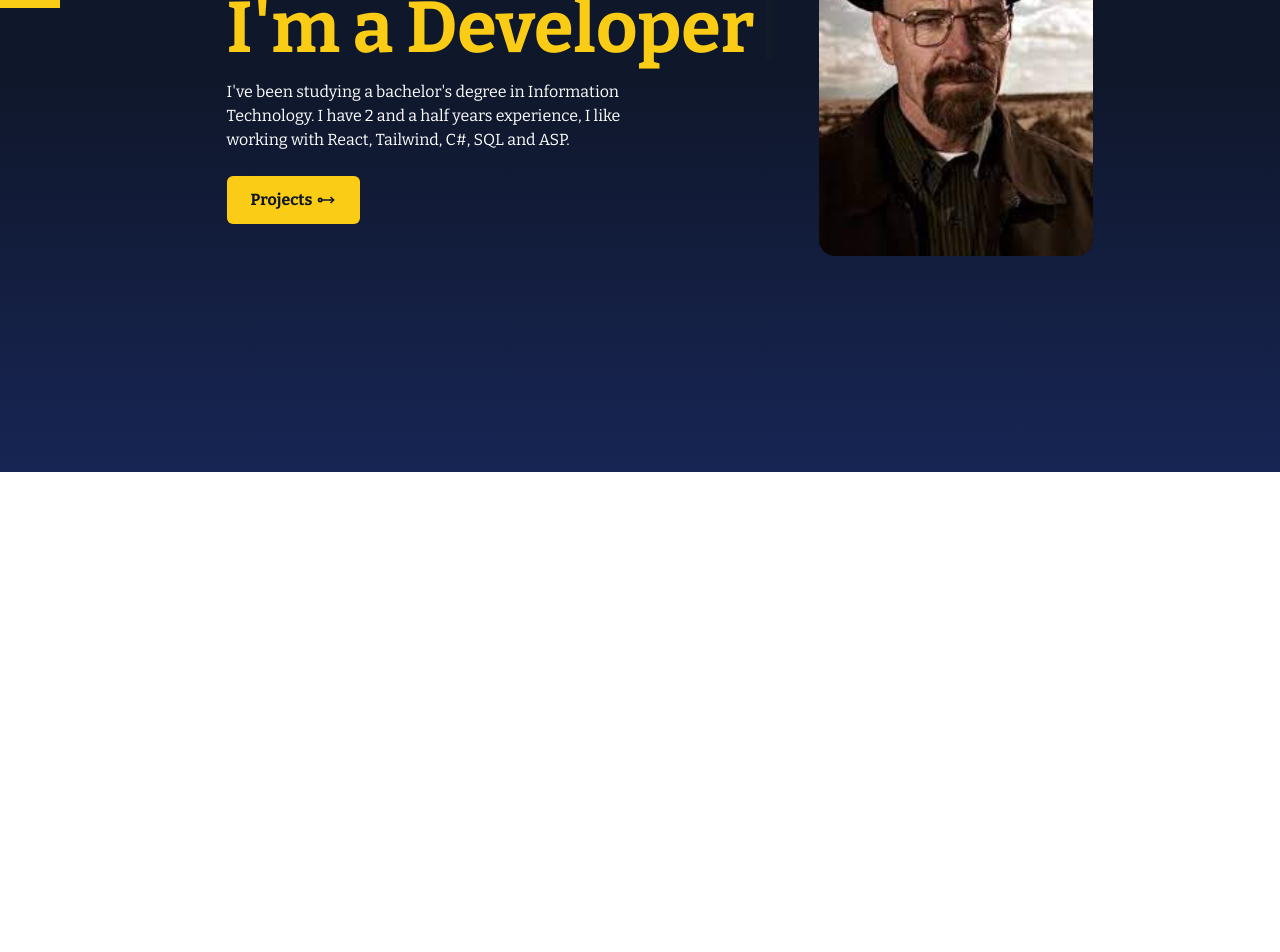
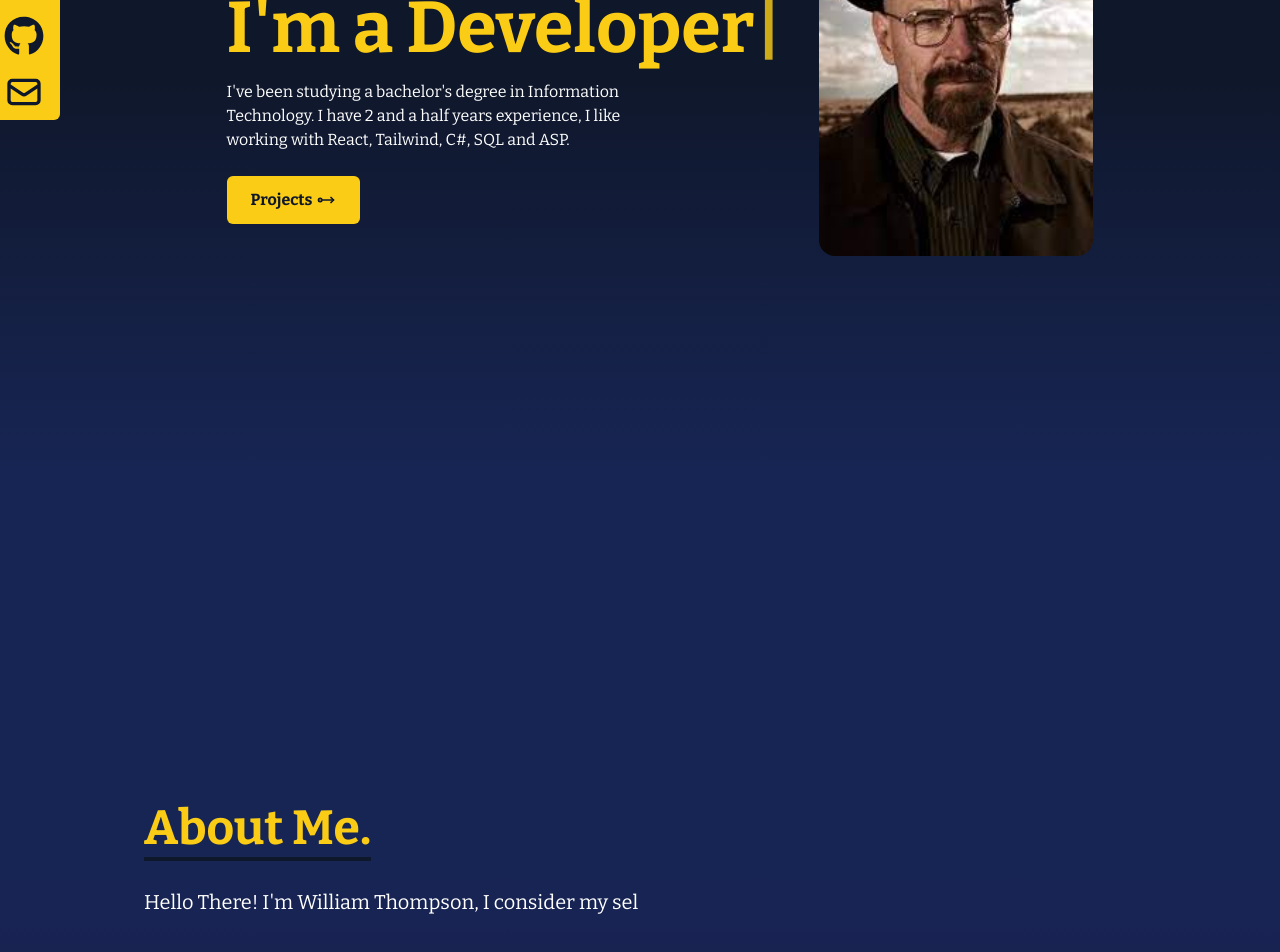
Before and after one commit to WilliamThompa/FinishedPortfolio, a React (Vite) app in the folder v2-portfolio/: page / in a window 1280 px wide. Shown: the part 328-1280 px from the top of the page. Before the commit the page ends 800 px from the top, so only its background shows below. Built offline with nearby package versions, Linux system fonts and the light colour scheme.

Commit message:
Added Contact Links working on about me

```diff
--- a/v2-portfolio/src/App.jsx
+++ b/v2-portfolio/src/App.jsx
@@ -1,12 +1,14 @@
 import Home from "./components/Home"
 import Navbar from "./components/Navbar"
 import ContactLinks from "./components/ContactLinks"
+import About from "./components/About"
 
 function App() {
   return (
     <div>
       <Navbar />
       <Home />
+      <About />
 
       <ContactLinks />
     </div>
--- /dev/null
+++ b/v2-portfolio/src/components/About.jsx
@@ -0,0 +1,25 @@
+import React from 'react'
+
+function About() {
+  return (
+    <div name="about" className='w-full h-screen bg-gradient-to-b from-blue-950 via-blue-950 to-indigo-950 text-white'>
+        <div className='max-w-screen-lg p-4 mx-auto flex flex-col justify-center w-full h-full'>
+            <div className=' pb-4'>
+                <p className='text-5xl font-bold inline border-b-4 border-slate-900 text-yellow-400'>About Me.</p>
+            </div>
+
+            <p className='text-xl mt-5'>
+                Hello There! I'm William Thompson, I consider my sel
+            </p>
+
+            <br/>
+
+            <p className='text-xl'>
+
+            </p>
+        </div>
+    </div>
+  )
+}
+
+export default About
--- a/v2-portfolio/src/components/ContactLinks.jsx
+++ b/v2-portfolio/src/components/ContactLinks.jsx
@@ -3,12 +3,46 @@ import {FaGithub, FaLinkedin} from 'react-icons/fa'
 import {HiOutlineMail} from 'react-icons/hi'
 
 function ContactLinks() {
+  const links = [
+    {
+    id: 1,
+    child: (
+      <>
+        LinkedIn <FaLinkedin size={40}/>
+      </>
+    ),
+    href: 'https://linkedin.com',
+    style: 'rounded-tr-md'
+    },
+    {
+      id: 2,
+      child: (
+        <>
+          GitHub <FaGithub size={40}/>
+        </>
+      ),
+      href: 'https://github.com/WilliamThompa',
+    },
+    {
+      id: 3,
+      child: (
+        <>
+          Email Me <HiOutlineMail size={40}/>
+        </>
+      ),
+      href: 'mailto:williamthompa@gmail.com',
+      style: 'rounded-br-md'
+    }
+  ]
+
   return (
-    <div className='flex flex-col top-[35%] left-0 fixed'>
+    <div className='hidden lg:flex flex-col top-[35%] left-0 fixed'>
         <ul>
-            <li className='flex justify-between items-center w-40 h-14 px-4 bg-yellow-400 ml-[-100px]'>
-                <a href='' className='flex justify-between items-center w-full text-slate-900 text-lg font-bold'>LinkedIn <FaLinkedin size={40}/> </a>
+          {links.map(({id, child, href, style}) => (
+            <li key={id} className={'flex justify-between items-center w-40 h-14 px-4 bg-yellow-400 ml-[-100px] hover:ml-[-10px] hover:rounded-md duration-300 ' + style}>
+              <a href={href} className='flex justify-between items-center w-full text-slate-900 text-lg font-bold' target='_blank' rel='noreferrer'>{child} </a>
             </li>
+          ))}
         </ul>
     </div>
   )
--- a/v2-portfolio/src/components/Navbar.jsx
+++ b/v2-portfolio/src/components/Navbar.jsx
@@ -14,7 +14,7 @@ function Navbar() { //Navbar sits in an array
     ]
 
     return(
-    <div className='flex justify-between items-center w-full h-20 px-4 text-yellow-400 fixed bg-slate-900'>
+    <div className='flex justify-between items-center w-full h-20 px-4 text-yellow-400 fixed bg-slate-900 z-20'>
         <div>
             <h1 className='text-5xl font-logo ml-2'>Thompa</h1> {/*logo*/}
         </div>
```
